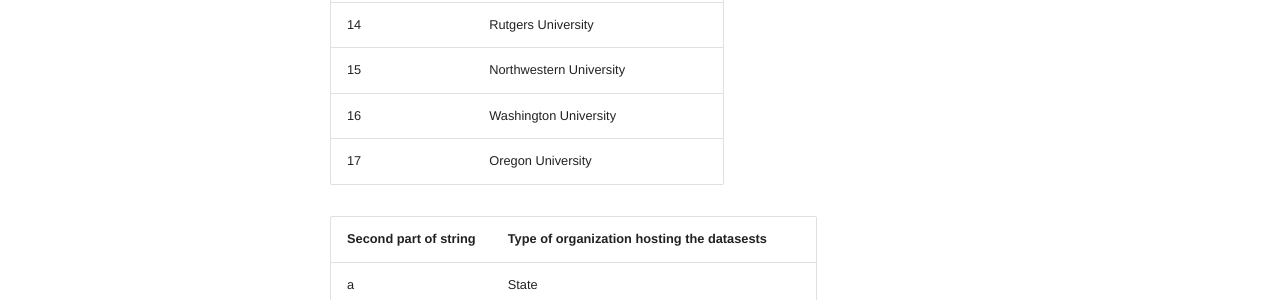
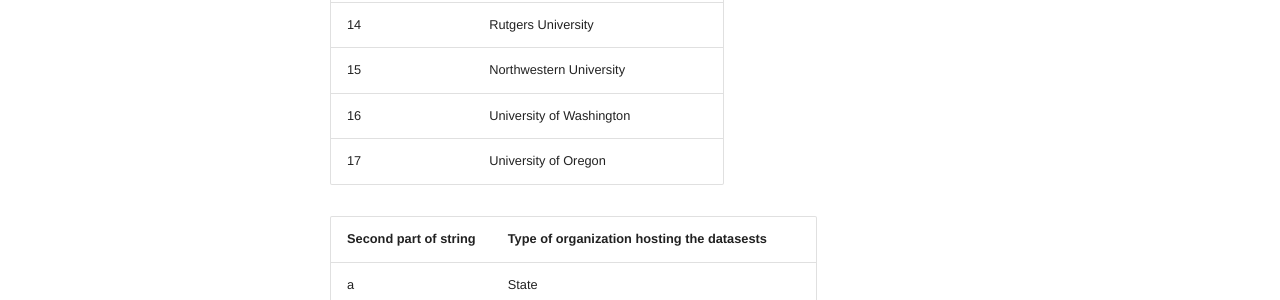
Before and after one commit to geobtaa/metadata, an MkDocs documentation site: the page built from docs/codeNamingSchema.md, in a window 1280 px wide and 900 px high, scrolled down 883 px. Shown: the part 152-452 px from the top of the window. Built offline with MkDocs 1.6.1 and Material for MkDocs 9.7.7, drawn with Linux system fonts in a browser that asks for light colours; some web fonts are replaced; comment, search, counter and statistics services are not loaded.

```diff
--- a/docs/codeNamingSchema.md
+++ b/docs/codeNamingSchema.md
@@ -19,8 +19,8 @@ Each website / collection in the BTAA Geoportal has an alphanumeric code. This c
 | 13 | University of Nebraska-Lincoln |
 | 14 | Rutgers University |
 | 15 | Northwestern University |
-| 16 | Washington University |
-| 17 | Oregon University |
+| 16 | University of Washington |
+| 17 | University of Oregon |
 
 | Second part of string | Type of organization hosting the datasests |
 | --- | ----------- |
```
